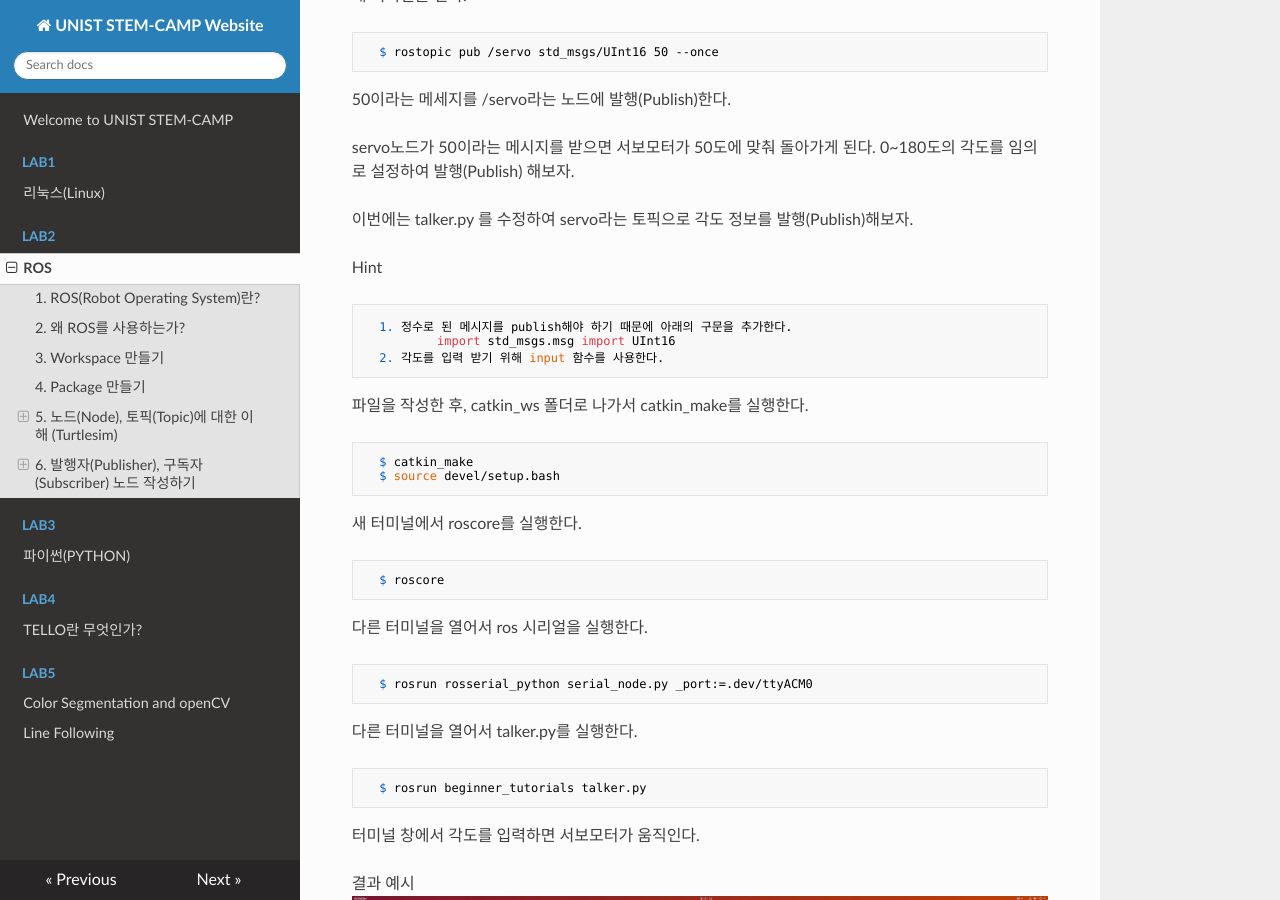
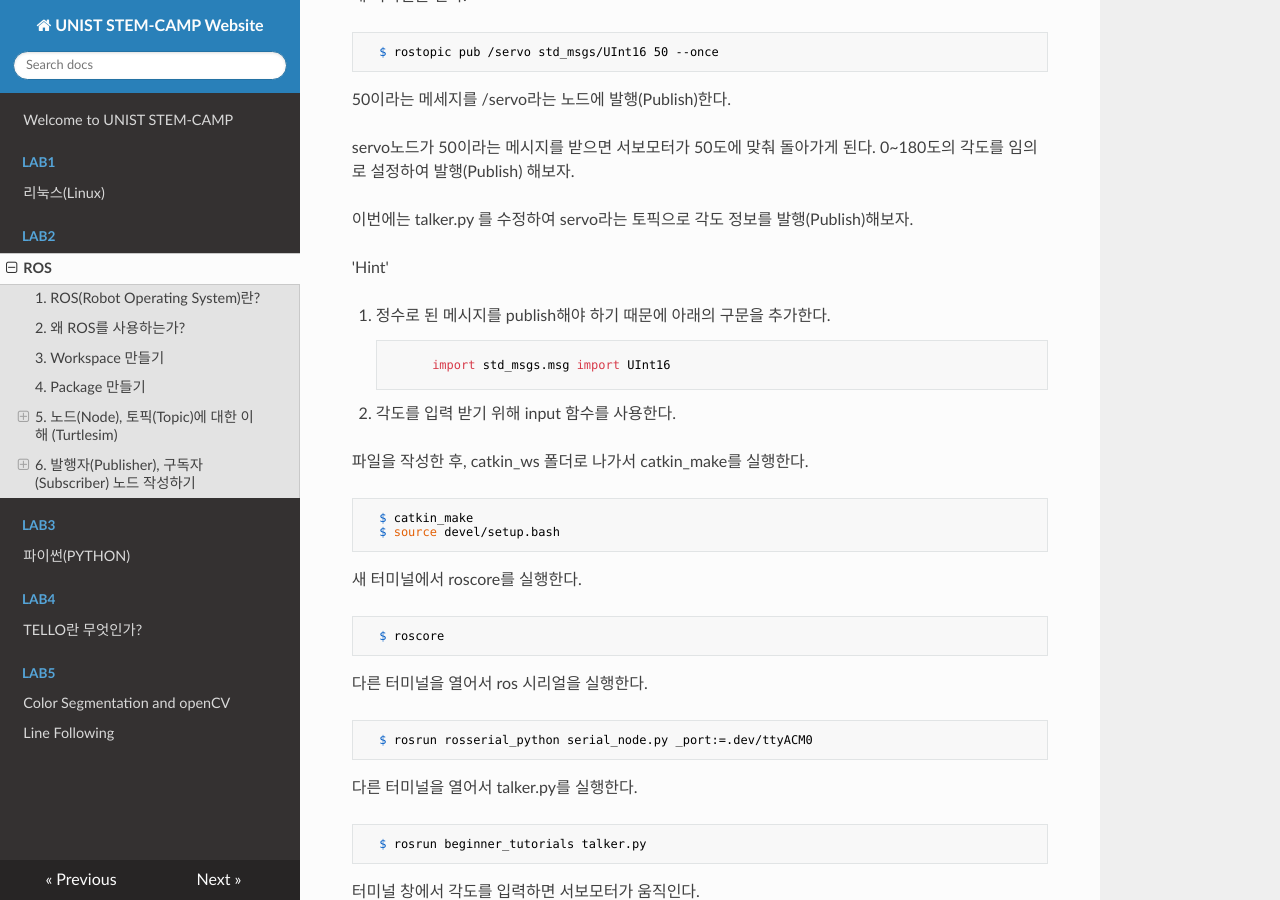
Before and after one commit to UNIST-STEM/2020, an MkDocs documentation site: the page built from docs/Lab2/ROS_Manual.md, in a window 1280 px wide and 900 px high, scrolled down 7611 px. Built offline with MkDocs 1.6.1, drawn with Linux system fonts in a browser that asks for light colours; nearby versions of some CDN libraries.

Commit message:
Ros manual result image change

```diff
--- a/docs/Lab2/ROS_Manual.md
+++ b/docs/Lab2/ROS_Manual.md
@@ -254,11 +254,14 @@
 
 이번에는 talker.py 를 수정하여 servo라는 토픽으로 각도 정보를 발행(Publish)해보자.
 
-Hint
+'Hint'
 
-      1. 정수로 된 메시지를 publish해야 하기 때문에 아래의 구문을 추가한다.
+1. 정수로 된 메시지를 publish해야 하기 때문에 아래의 구문을 추가한다.
+
               import std_msgs.msg import UInt16
-      2. 각도를 입력 받기 위해 input 함수를 사용한다.
+
+2. 각도를 입력 받기 위해 input 함수를 사용한다.
+
 
 파일을 작성한 후, catkin_ws 폴더로 나가서 catkin_make를 실행한다.
 
@@ -280,4 +283,4 @@
 터미널 창에서 각도를 입력하면 서보모터가 움직인다.
 
 결과 예시
-![result_example](img/result_example.png)
+![result](img/result.png)
```
Also changed, not shown: docs/Lab2/img/result.png (added), site/Lab2/ROS_Manual/index.html, site/Lab2/img/result.png (added), site/index.html, site/mkdocs/search_index.json.
